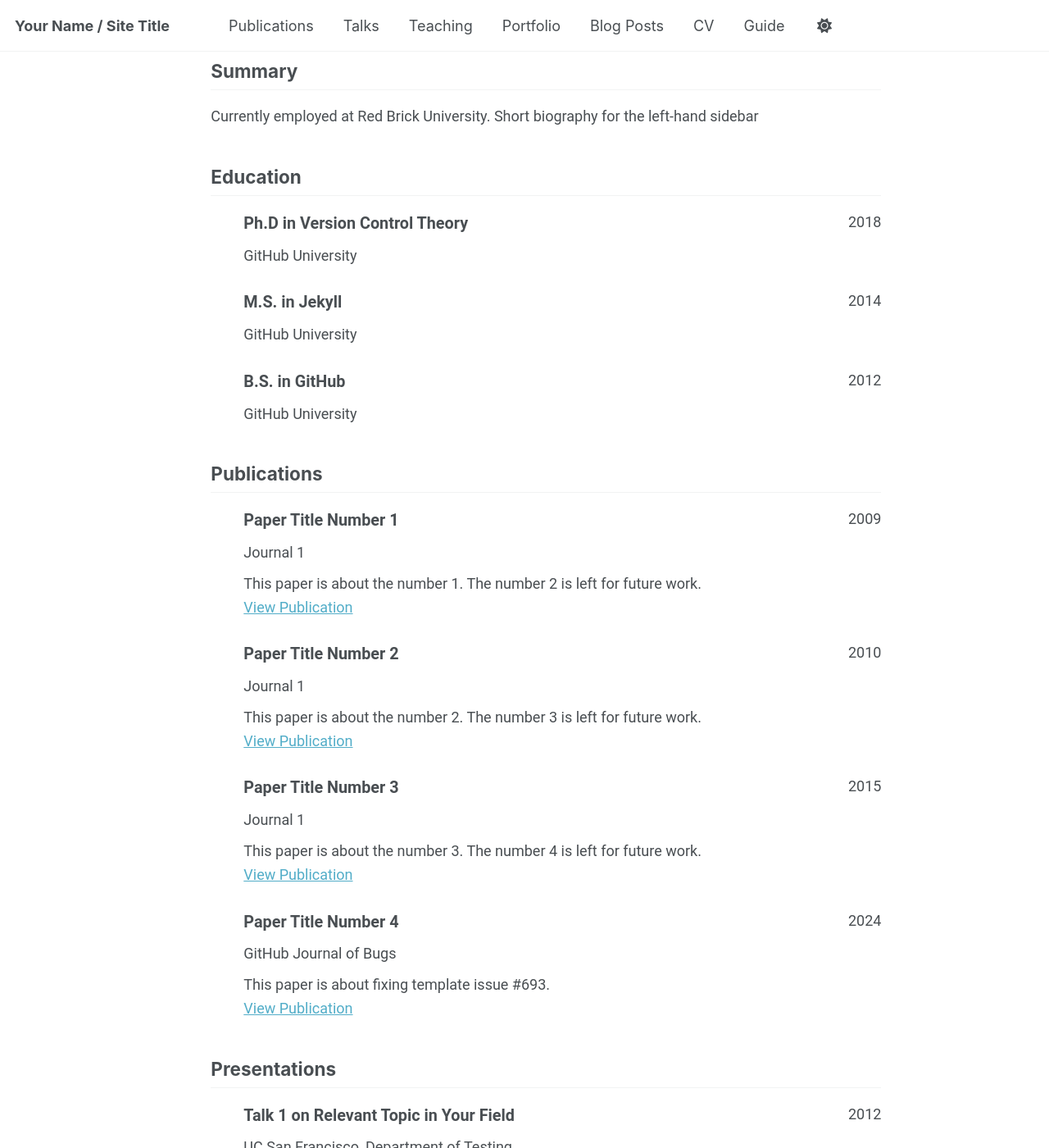
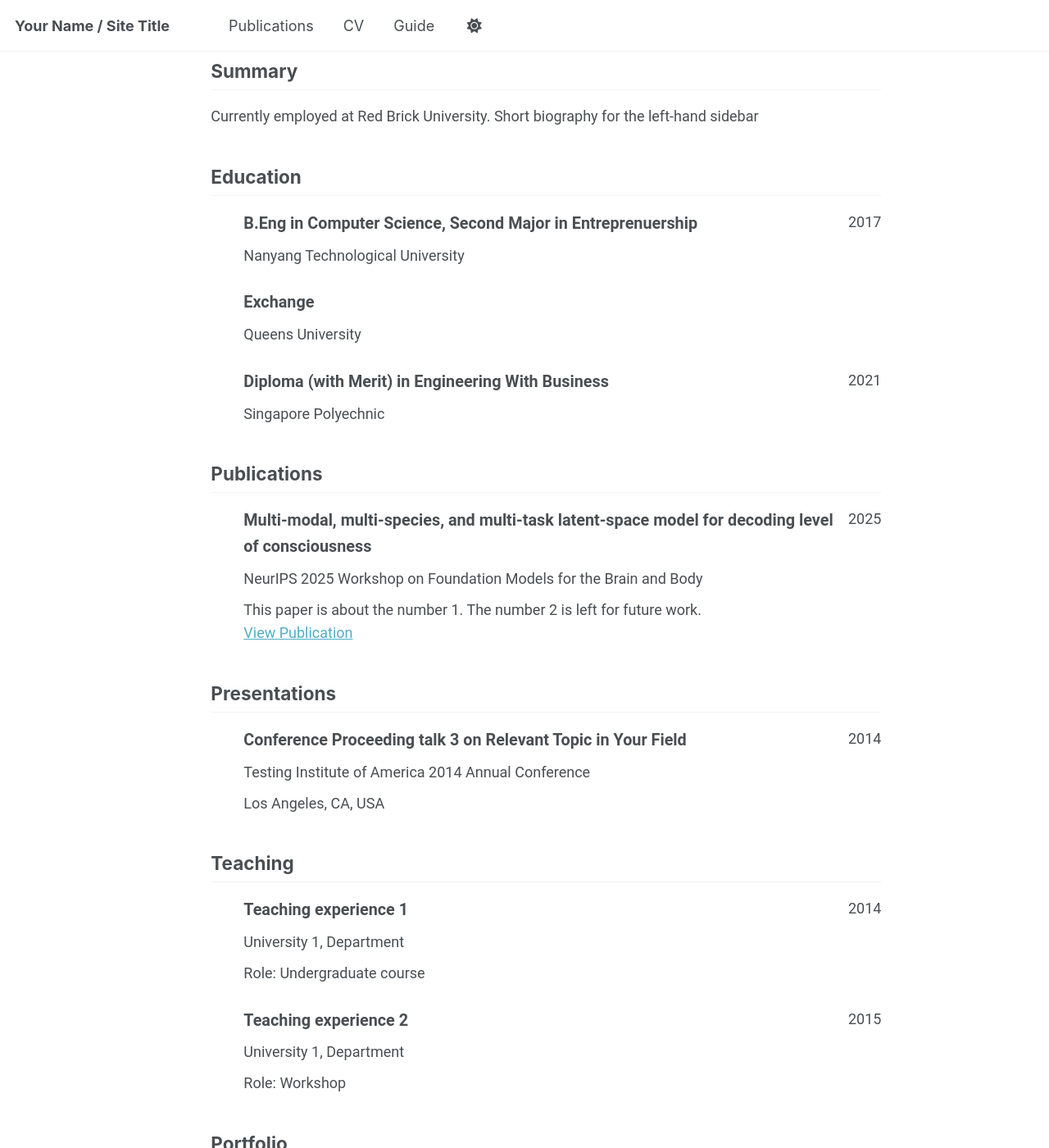
Before and after one commit to scott-cjx/scott-cjx.github.io, a Jekyll site: the page built from _pages/cv-json.md, in a window 1280 px wide and 1400 px high, scrolled down 318 px. Shown: the whole window at 82% size. Built offline with Jekyll 4.4.1, drawn with Linux system fonts in a browser that asks for light colours; a script bundle is joined from its source files by our own code; library files that are not in the unit come from our copies; some of the changed text lies outside the part shown.

```diff
--- a/_data/cv.json
+++ b/_data/cv.json
@@ -1,61 +1,61 @@
 {
   "basics": {
-    "name": "Your Sidebar Name",
-    "email": "none@example.org",
+    "name": "Scott Cheng JX",
+    "email": "scotcjx.w@gmail.com",
     "phone": "",
-    "website": "https://academicpages.github.io",
+    "website": "https://www.scottcjx.com",
     "summary": "Currently employed at Red Brick University. Short biography for the left-hand sidebar",
     "location": {
       "address": "",
       "postalCode": "",
-      "city": "Earth",
-      "countryCode": "US",
+      "city": "Singapore",
+      "countryCode": "SG",
       "region": ""
     },
     "profiles": [
       {
         "network": "Google Scholar",
         "username": "",
-        "url": "https://scholar.google.com/citations?user=PS_CX0AAAAAJ"
+        "url": "https://scholar.google.ca/citations?user=_t5KgzMAAAAJ"
       },
       {
         "network": "ORCID",
         "username": "",
-        "url": "https://orcid.org/yourorcidurl"
+        "url": "https://orcid.org/0009-0007-3541-443X"
       },
       {
         "network": "GitHub",
-        "username": "academicpages",
-        "url": "https://github.com/academicpages"
+        "username": "scott-cjx",
+        "url": "https://github.com/scott-cjx"
       }
     ]
   },
   "work": [],
   "education": [
     {
-      "institution": "GitHub University",
-      "area": "Ph.D in Version Control Theory",
+      "institution": "Nanyang Technological University",
+      "area": "B.Eng in Computer Science, Second Major in Entreprenuership",
       "studyType": "",
-      "startDate": "",
-      "endDate": "2018",
+      "startDate": "2023",
+      "endDate": "2017",
       "gpa": null,
       "courses": []
     },
     {
-      "institution": "GitHub University",
-      "area": "M.S. in Jekyll",
+      "institution": "Queens University",
+      "area": "Exchange",
       "studyType": "",
-      "startDate": "",
-      "endDate": "2014",
+      "startDate": "2026",
+      "endDate": "",
       "gpa": null,
       "courses": []
     },
     {
-      "institution": "GitHub University",
-      "area": "B.S. in GitHub",
+      "institution": "Singapore Polyechnic",
+      "area": "Diploma (with Merit) in Engineering With Business",
       "studyType": "",
-      "startDate": "",
-      "endDate": "2012",
+      "startDate": "2018",
+      "endDate": "2021",
       "gpa": null,
       "courses": []
     }
@@ -66,56 +66,14 @@
   "references": [],
   "publications": [
     {
-      "name": "Paper Title Number 1",
-      "publisher": "Journal 1",
-      "releaseDate": "2009-10-01",
-      "website": "https://academicpages.github.io/files/paper1.pdf",
+      "name": "Multi-modal, multi-species, and multi-task latent-space model for decoding level of consciousness",
+      "publisher": "NeurIPS 2025 Workshop on Foundation Models for the Brain and Body",
+      "releaseDate": "2025-12-01",
+      "website": "https://www.biorxiv.org/content/10.64898/2025.12.03.692227v1.full.pdf",
       "summary": "This paper is about the number 1. The number 2 is left for future work."
-    },
-    {
-      "name": "Paper Title Number 2",
-      "publisher": "Journal 1",
-      "releaseDate": "2010-10-01",
-      "website": "https://academicpages.github.io/files/paper2.pdf",
-      "summary": "This paper is about the number 2. The number 3 is left for future work."
-    },
-    {
-      "name": "Paper Title Number 3",
-      "publisher": "Journal 1",
-      "releaseDate": "2015-10-01",
-      "website": "https://academicpages.github.io/files/paper3.pdf",
-      "summary": "This paper is about the number 3. The number 4 is left for future work."
-    },
-    {
-      "name": "Paper Title Number 4",
-      "publisher": "GitHub Journal of Bugs",
-      "releaseDate": "2024-02-17",
-      "website": "https://academicpages.github.io/files/paper3.pdf",
-      "summary": "This paper is about fixing template issue #693."
     }
   ],
   "presentations": [
-    {
-      "name": "Talk 1 on Relevant Topic in Your Field",
-      "event": "UC San Francisco, Department of Testing",
-      "date": "2012-03-01",
-      "location": "San Francisco, CA, USA",
-      "description": ""
-    },
-    {
-      "name": "Tutorial 1 on Relevant Topic in Your Field",
-      "event": "UC-Berkeley Institute for Testing Science",
-      "date": "2013-03-01",
-      "location": "Berkeley, CA, USA",
-      "description": ""
-    },
-    {
-      "name": "Talk 2 on Relevant Topic in Your Field",
-      "event": "London School of Testing",
-      "date": "2014-02-01",
-      "location": "London, UK",
-      "description": ""
-    },
     {
       "name": "Conference Proceeding talk 3 on Relevant Topic in Your Field",
       "event": "Testing Institute of America 2014 Annual Conference",
```
Also changed, not shown: _data/navigation.yml (+8 -8 lines).
